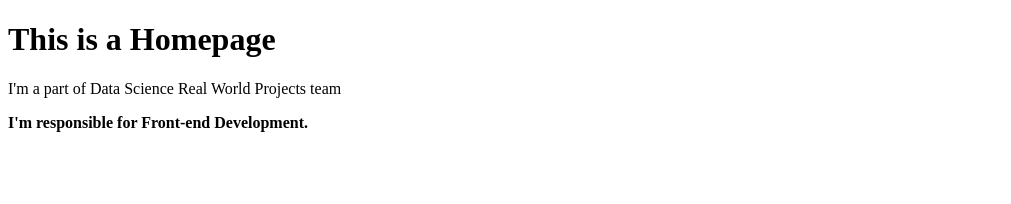
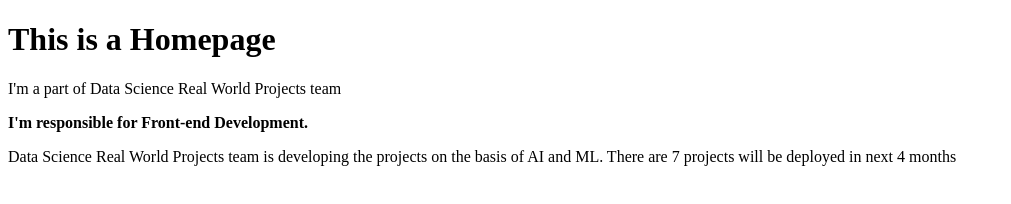
Before and after one commit to ASM313/Data-Science-Real-World-Projects, a plain HTML site: page index.html in a window 1280 px wide. Shown: the whole page, without its empty margins (0-1011 px from the left). Drawn offline with Linux system fonts and the light colour scheme.

Commit message:
A paragraph added..

```diff
--- a/index.html
+++ b/index.html
@@ -10,5 +10,7 @@
     <h1>This is a Homepage</h1>
     <p>I'm a part of Data Science Real World Projects team</p>
     <b>I'm responsible for Front-end Development. </b>
+    <p> Data Science Real World Projects team is developing the projects on the basis of AI and ML. There are 7 projects will be deployed in next 4 months </p>
+
 </body>
 </html>
```
